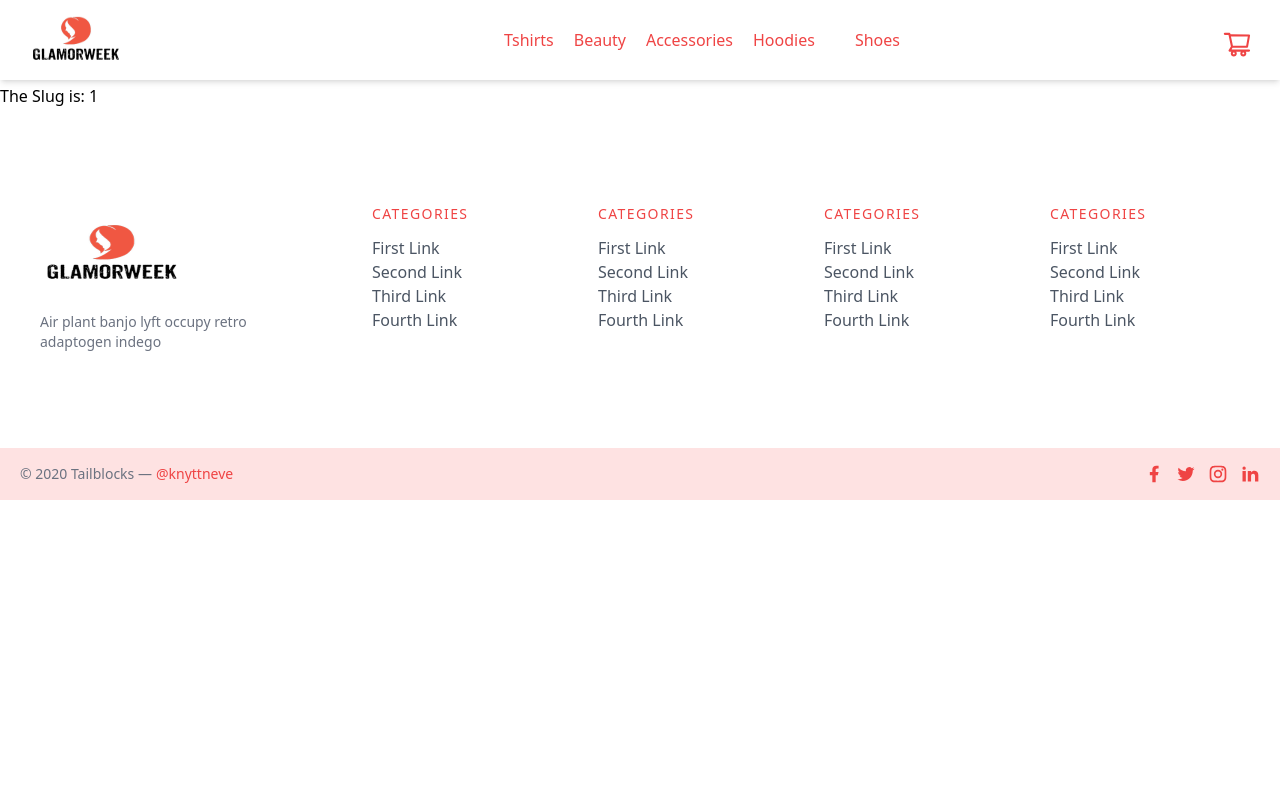
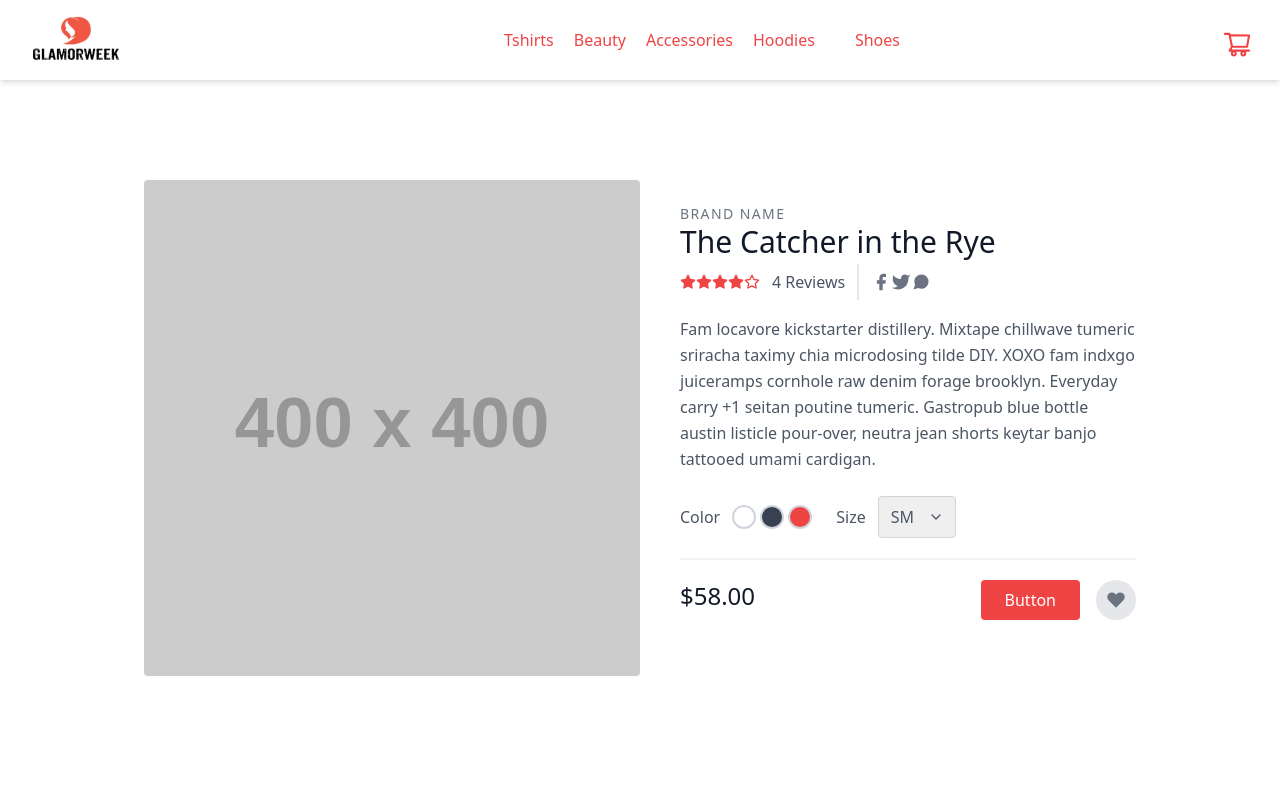
Before and after one commit to Nadiakhanv2/Elitano-web-next, a Next.js app: page /product/1 in a window 1280 px wide. Shown: the top 800 px of the page. Built offline with nearby package versions, Linux system fonts and the light colour scheme.

Commit message:
product page modified

```diff
--- a/pages/product/[slug].js
+++ b/pages/product/[slug].js
@@ -4,7 +4,90 @@
   const router = useRouter();
   const { slug } = router.query;
 
-  return <p>The Slug is: {slug}</p>;
+  return <>
+    <section className="text-gray-600 body-font overflow-hidden">
+  <div className="container px-5 py-24 mx-auto">
+    <div className="lg:w-4/5 mx-auto flex flex-wrap">
+      <img alt="ecommerce" className="lg:w-1/2 w-full lg:h-auto h-64 object-cover object-center rounded" src="https://dummyimage.com/400x400"/>
+      <div className="lg:w-1/2 w-full lg:pl-10 lg:py-6 mt-6 lg:mt-0">
+        <h2 className="text-sm title-font text-gray-500 tracking-widest">BRAND NAME</h2>
+        <h1 className="text-gray-900 text-3xl title-font font-medium mb-1">The Catcher in the Rye</h1>
+        <div className="flex mb-4">
+          <span className="flex items-center">
+            <svg fill="currentColor" stroke="currentColor" stroke-linecap="round" stroke-linejoin="round" stroke-width="2" className="w-4 h-4 text-red-500" viewBox="0 0 24 24">
+              <path d="M12 2l3.09 6.26L22 9.27l-5 4.87 1.18 6.88L12 17.77l-6.18 3.25L7 14.14 2 9.27l6.91-1.01L12 2z"></path>
+            </svg>
+            <svg fill="currentColor" stroke="currentColor" stroke-linecap="round" stroke-linejoin="round" stroke-width="2" className="w-4 h-4 text-red-500" viewBox="0 0 24 24">
+              <path d="M12 2l3.09 6.26L22 9.27l-5 4.87 1.18 6.88L12 17.77l-6.18 3.25L7 14.14 2 9.27l6.91-1.01L12 2z"></path>
+            </svg>
+            <svg fill="currentColor" stroke="currentColor" stroke-linecap="round" stroke-linejoin="round" stroke-width="2" className="w-4 h-4 text-red-500" viewBox="0 0 24 24">
+              <path d="M12 2l3.09 6.26L22 9.27l-5 4.87 1.18 6.88L12 17.77l-6.18 3.25L7 14.14 2 9.27l6.91-1.01L12 2z"></path>
+            </svg>
+            <svg fill="currentColor" stroke="currentColor" stroke-linecap="round" stroke-linejoin="round" stroke-width="2" className="w-4 h-4 text-red-500" viewBox="0 0 24 24">
+              <path d="M12 2l3.09 6.26L22 9.27l-5 4.87 1.18 6.88L12 17.77l-6.18 3.25L7 14.14 2 9.27l6.91-1.01L12 2z"></path>
+            </svg>
+            <svg fill="none" stroke="currentColor" stroke-linecap="round" stroke-linejoin="round" stroke-width="2" className="w-4 h-4 text-red-500" viewBox="0 0 24 24">
+              <path d="M12 2l3.09 6.26L22 9.27l-5 4.87 1.18 6.88L12 17.77l-6.18 3.25L7 14.14 2 9.27l6.91-1.01L12 2z"></path>
+            </svg>
+            <span className="text-gray-600 ml-3">4 Reviews</span>
+          </span>
+          <span className="flex ml-3 pl-3 py-2 border-l-2 border-gray-200 space-x-2s">
+            <a className="text-gray-500">
+              <svg fill="currentColor" stroke-linecap="round" stroke-linejoin="round" stroke-width="2" className="w-5 h-5" viewBox="0 0 24 24">
+                <path d="M18 2h-3a5 5 0 00-5 5v3H7v4h3v8h4v-8h3l1-4h-4V7a1 1 0 011-1h3z"></path>
+              </svg>
+            </a>
+            <a className="text-gray-500">
+              <svg fill="currentColor" stroke-linecap="round" stroke-linejoin="round" stroke-width="2" className="w-5 h-5" viewBox="0 0 24 24">
+                <path d="M23 3a10.9 10.9 0 01-3.14 1.53 4.48 4.48 0 00-7.86 3v1A10.66 10.66 0 013 4s-4 9 5 13a11.64 11.64 0 01-7 2c9 5 20 0 20-11.5a4.5 4.5 0 00-.08-.83A7.72 7.72 0 0023 3z"></path>
+              </svg>
+            </a>
+            <a className="text-gray-500">
+              <svg fill="currentColor" stroke-linecap="round" stroke-linejoin="round" stroke-width="2" className="w-5 h-5" viewBox="0 0 24 24">
+                <path d="M21 11.5a8.38 8.38 0 01-.9 3.8 8.5 8.5 0 01-7.6 4.7 8.38 8.38 0 01-3.8-.9L3 21l1.9-5.7a8.38 8.38 0 01-.9-3.8 8.5 8.5 0 014.7-7.6 8.38 8.38 0 013.8-.9h.5a8.48 8.48 0 018 8v.5z"></path>
+              </svg>
+            </a>
+          </span>
+        </div>
+        <p className="leading-relaxed">Fam locavore kickstarter distillery. Mixtape chillwave tumeric sriracha taximy chia microdosing tilde DIY. XOXO fam indxgo juiceramps cornhole raw denim forage brooklyn. Everyday carry +1 seitan poutine tumeric. Gastropub blue bottle austin listicle pour-over, neutra jean shorts keytar banjo tattooed umami cardigan.</p>
+        <div className="flex mt-6 items-center pb-5 border-b-2 border-gray-100 mb-5">
+          <div className="flex">
+            <span className="mr-3">Color</span>
+            <button className="border-2 border-gray-300 rounded-full w-6 h-6 focus:outline-none"></button>
+            <button className="border-2 border-gray-300 ml-1 bg-gray-700 rounded-full w-6 h-6 focus:outline-none"></button>
+            <button className="border-2 border-gray-300 ml-1 bg-red-500 rounded-full w-6 h-6 focus:outline-none"></button>
+          </div>
+          <div className="flex ml-6 items-center">
+            <span className="mr-3">Size</span>
+            <div className="relative">
+              <select className="rounded border appearance-none border-gray-300 py-2 focus:outline-none focus:ring-2 focus:ring-red-200 focus:border-red-500 text-base pl-3 pr-10">
+                <option>SM</option>
+                <option>M</option>
+                <option>L</option>
+                <option>XL</option>
+              </select>
+              <span className="absolute right-0 top-0 h-full w-10 text-center text-gray-600 pointer-events-none flex items-center justify-center">
+                <svg fill="none" stroke="currentColor" stroke-linecap="round" stroke-linejoin="round" stroke-width="2" className="w-4 h-4" viewBox="0 0 24 24">
+                  <path d="M6 9l6 6 6-6"></path>
+                </svg>
+              </span>
+            </div>
+          </div>
+        </div>
+        <div className="flex">
+          <span className="title-font font-medium text-2xl text-gray-900">$58.00</span>
+          <button className="flex ml-auto text-white bg-red-500 border-0 py-2 px-6 focus:outline-none hover:bg-red-600 rounded">Button</button>
+          <button className="rounded-full w-10 h-10 bg-gray-200 p-0 border-0 inline-flex items-center justify-center text-gray-500 ml-4">
+            <svg fill="currentColor" stroke-linecap="round" stroke-linejoin="round" stroke-width="2" className="w-5 h-5" viewBox="0 0 24 24">
+              <path d="M20.84 4.61a5.5 5.5 0 00-7.78 0L12 5.67l-1.06-1.06a5.5 5.5 0 00-7.78 7.78l1.06 1.06L12 21.23l7.78-7.78 1.06-1.06a5.5 5.5 0 000-7.78z"></path>
+            </svg>
+          </button>
+        </div>
+      </div>
+    </div>
+  </div>
+</section>
+  </>;
 };
 
 export default Slug;
```
